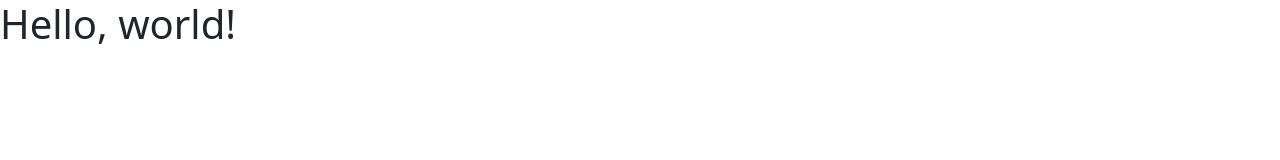
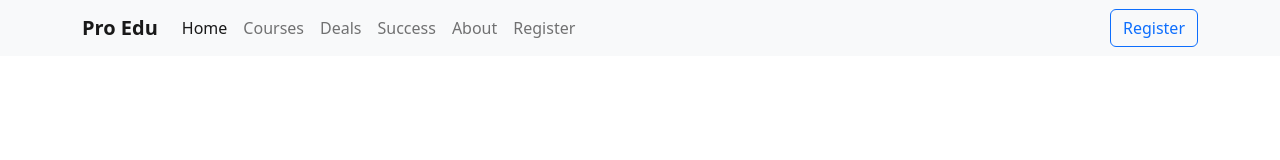
Before and after one commit to ZuhiNaz1/Tech-Education-Bootstrap, a plain HTML site: page index.html in a window 1280 px wide. Drawn offline with nearby package versions, Linux system fonts and the light colour scheme.

Commit message:
added navbar

```diff
--- a/index.html
+++ b/index.html
@@ -10,7 +10,53 @@
 </head>
 
 <body>
-    <h1>Hello, world!</h1>
+    <header>
+        <!--Navbar Start-->
+        <nav class="navbar navbar-expand-lg bg-light">
+            <div class="container">
+                <a class="navbar-brand fw-bold" href="#">Pro Edu</a>
+                <button class="navbar-toggler" type="button" data-bs-toggle="collapse"
+                    data-bs-target="#navbarSupportedContent" aria-controls="navbarSupportedContent"
+                    aria-expanded="false" aria-label="Toggle navigation">
+                    <span class="navbar-toggler-icon"></span>
+                </button>
+                <div class="collapse navbar-collapse" id="navbarSupportedContent">
+
+                    <ul class="navbar-nav me-auto mb-2 mb-lg-0">
+
+
+                        <li class="nav-item">
+                            <a class="nav-link active" aria-current="page" href="#">Home</a>
+                        </li>
+
+                        <li class="nav-item">
+                            <a class="nav-link" href="#">Courses</a>
+                        </li>
+                        <li class="nav-item">
+                            <a class="nav-link" href="#">Deals</a>
+                        </li>
+                        <li class="nav-item">
+                            <a class="nav-link" href="#">Success</a>
+                        </li>
+                        <li class="nav-item">
+                            <a class="nav-link" href="#">About</a>
+                        </li>
+                        <li class="nav-item">
+                            <a class="nav-link" href="#">Register</a>
+                        </li>
+
+
+                    </ul>
+
+                    <form>
+
+                        <button class="btn btn-outline-primary" type="submit">Register</button>
+                    </form>
+                </div>
+            </div>
+        </nav>
+        <!--Navbar End-->
+    </header>
     <script src="https://cdn.jsdelivr.net/npm/bootstrap@5.2.0/dist/js/bootstrap.bundle.min.js"
         integrity="sha384-A3rJD856KowSb7dwlZdYEkO39Gagi7vIsF0jrRAoQmDKKtQBHUuLZ9AsSv4jD4Xa"
         crossorigin="anonymous"></script>
```
